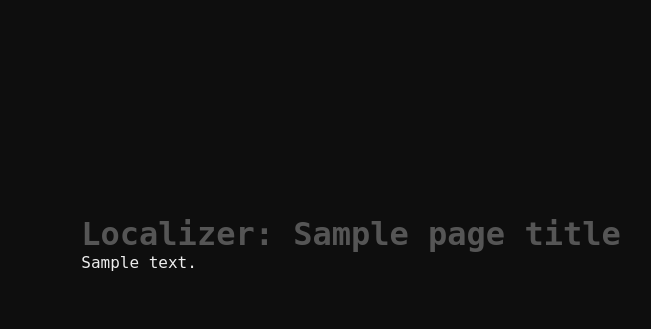
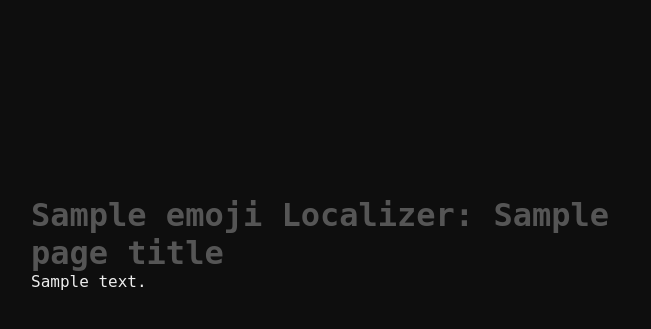
Before and after one commit to SomethingGeneric/localizer, a Flask app: template templates/page.html in a window 1280 px wide. Shown: the part 157-486 px from the top of the page, without its empty margins (289-940 px from the left). Run offline with Flask 2, Linux system fonts and the light colour scheme; the template is opened without the code that fills it: most values are stand-ins (such as "Sample title", 1, 10 or a date in 2020).

Commit message:
funny clock emoji haha

```diff
--- a/app.py
+++ b/app.py
@@ -1,17 +1,24 @@
+from datetime import datetime
+import time
+
 from flask import Flask, render_template, request, make_response, redirect
-
-from datetime import datetime
 
 from data import db
 
 app = Flask(__name__)
 db = db("db")
 
+emojis = "🕐🕜🕑🕝🕒🕞🕓🕟🕔🕠🕕🕡🕖🕢🕗🕣🕘🕤🕙🕥🕚🕦🕛🕧"
+
+
+# Adapted from https://stackoverflow.com/a/67467442
+def get_time_emoji():
+    hour = time.strftime('%H:%M:%S')
+    hm = int(time.localtime().tm_hour + time.localtime().tm_min / 30 + 0.5)
+    return f"{emojis[hm]}"
 
 @app.route("/")
 def main():
-    p_content = ""
-    p_title = ""
     extra = ""
     clear_msg = False
 
@@ -32,7 +39,7 @@ def main():
         p_content = extra + render_template("logout.html") + "<br/><p>Server time is: " + current_time + "</p>"
         p_content += "<h2>Your data:</h2><pre><code>" + str(db.get_user(user)) + "</code></pre>"
 
-    resp = make_response(render_template("page.html", page_title=p_title, content=p_content))
+    resp = make_response(render_template("page.html", page_title=p_title, content=p_content, emoji=get_time_emoji()))
 
     if clear_msg:
         resp.delete_cookie('msg')
--- a/templates/page.html
+++ b/templates/page.html
@@ -1,11 +1,11 @@
 <html>
 <head>
-    <title>Localizer: {{page_title}}</title>
+    <title>{{emoji}} Localizer: {{page_title}}</title>
     <link rel="stylesheet" href="/static/style.css">
 </head>
 <body>
     <div class="wrapper">
-        <h1>Localizer: {{page_title}}</h1>
+        <h1>{{emoji}} Localizer: {{page_title}}</h1>
         {{content|safe}}
     </div>
 </body>
```
